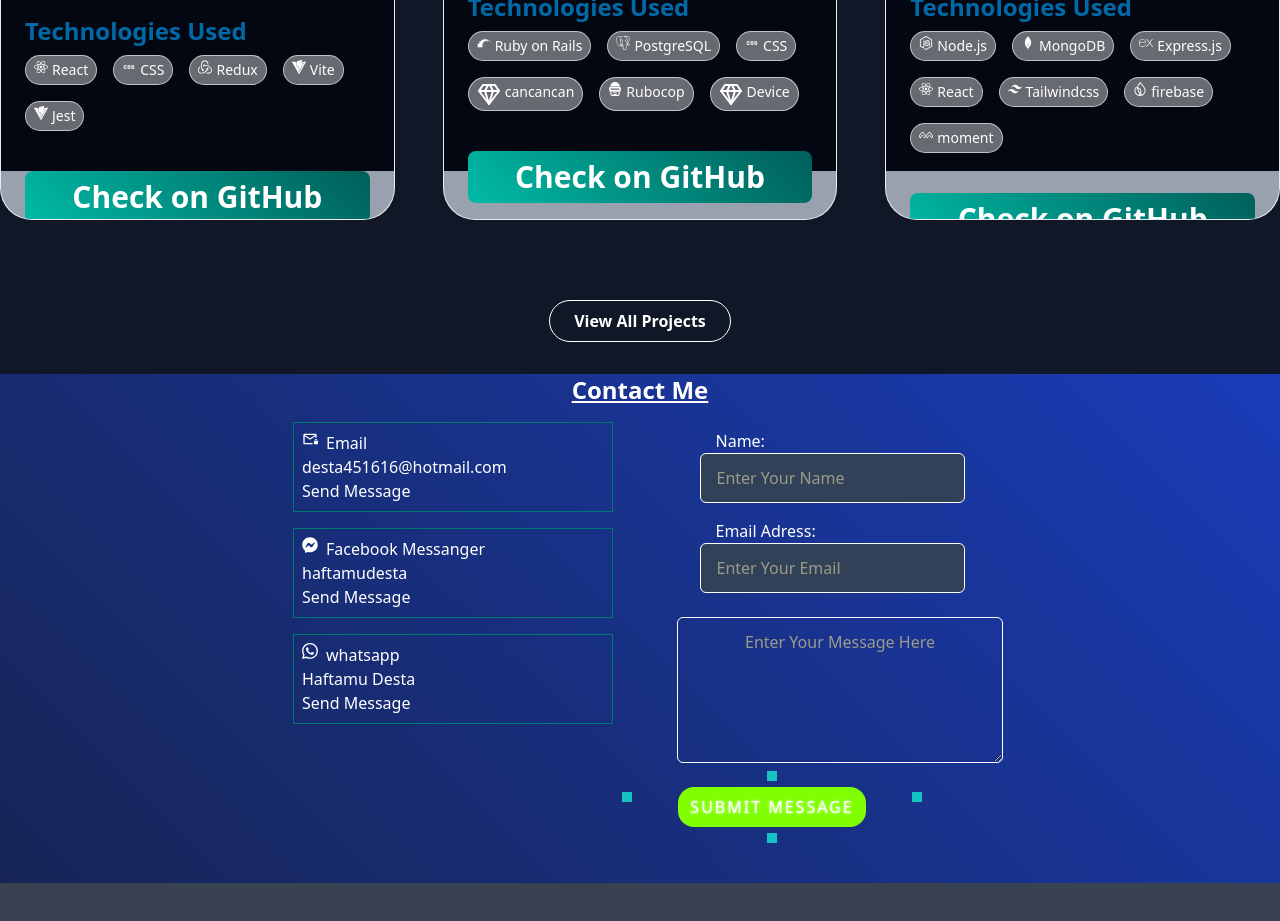
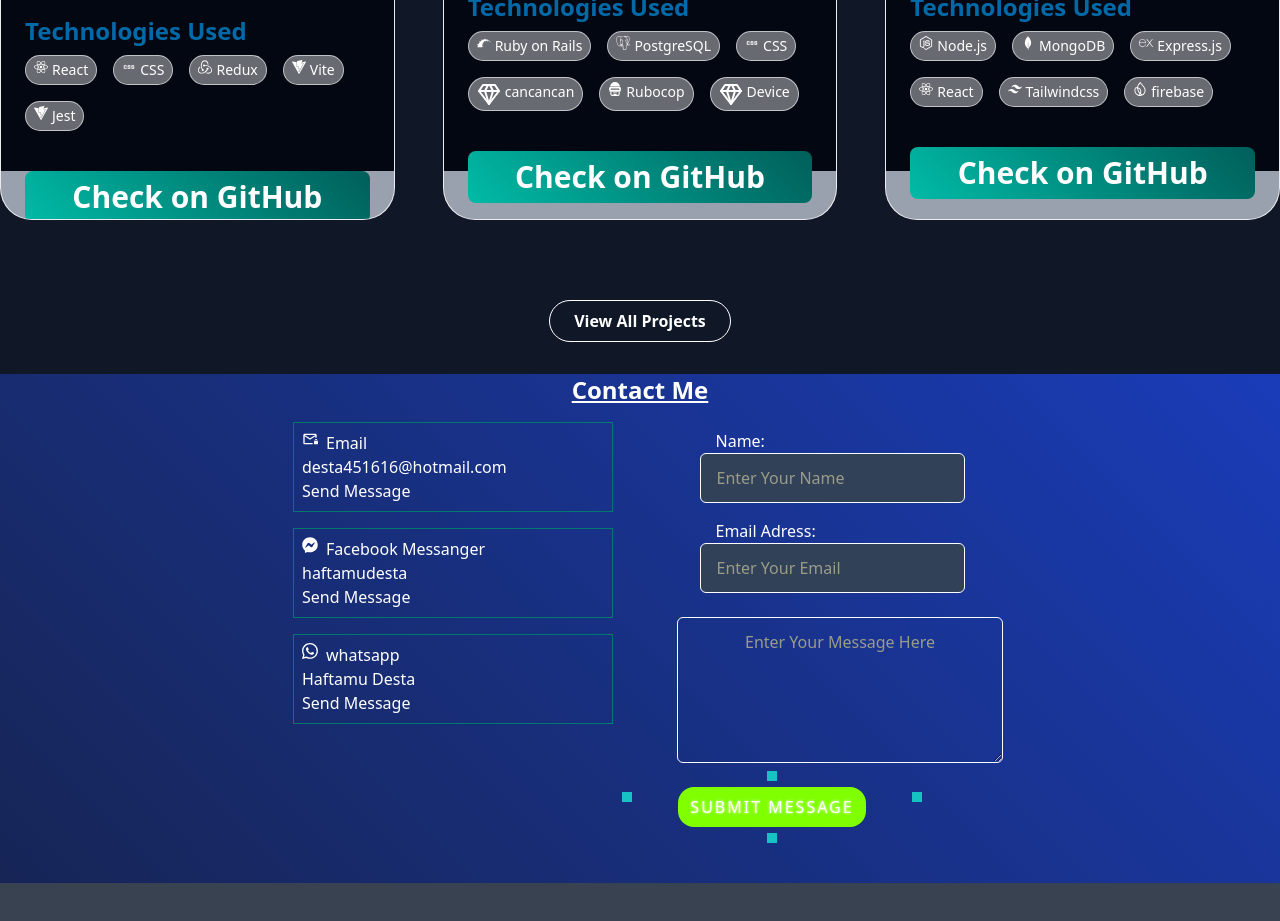
Before and after one commit to haftamudesta/portfolio_nextjs, a Next.js app: page / in a window 1280 px wide. Shown: the part 2960-3881 px from the top of the page. Built offline with nearby package versions, Linux system fonts and the light colour scheme.

Commit message:
Fix some bugs

```diff
--- a/src/data/Data.ts
+++ b/src/data/Data.ts
@@ -87,7 +87,6 @@ export const projects=[
             {name:"React",iconName:FaReact,color:"text-blue-700"},
             {name:"Tailwindcss",iconName:SiTailwindcss,color:"text-sky-700"},
             {name:"firebase",iconName:SiFirebase,color:"text-sky-700"},
-            {name:"moment",iconName:SiMomenteo,color:"text-sky-700"},
         ],
         image:"/projectImages/users.PNG",
         href:"https://github.com/haftamudesta/BlogApp_MERN"
```
